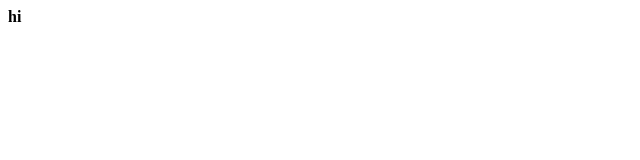
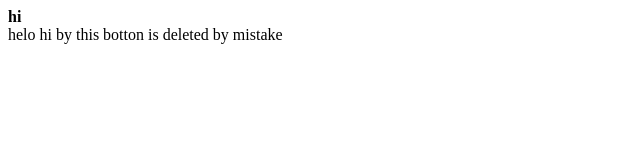
Before and after one commit to shruti-cs4/localRepo, a plain HTML site: page index.html in a window 1280 px wide. Shown: the whole page, without its empty margins (0-640 px from the left). Drawn offline with Linux system fonts and the light colour scheme.

```diff
--- a/index.html
+++ b/index.html
@@ -1,2 +1,3 @@
 <b>hi</b>
 <br>
+<body>helo hi by this botton is deleted by mistake</body>
```
